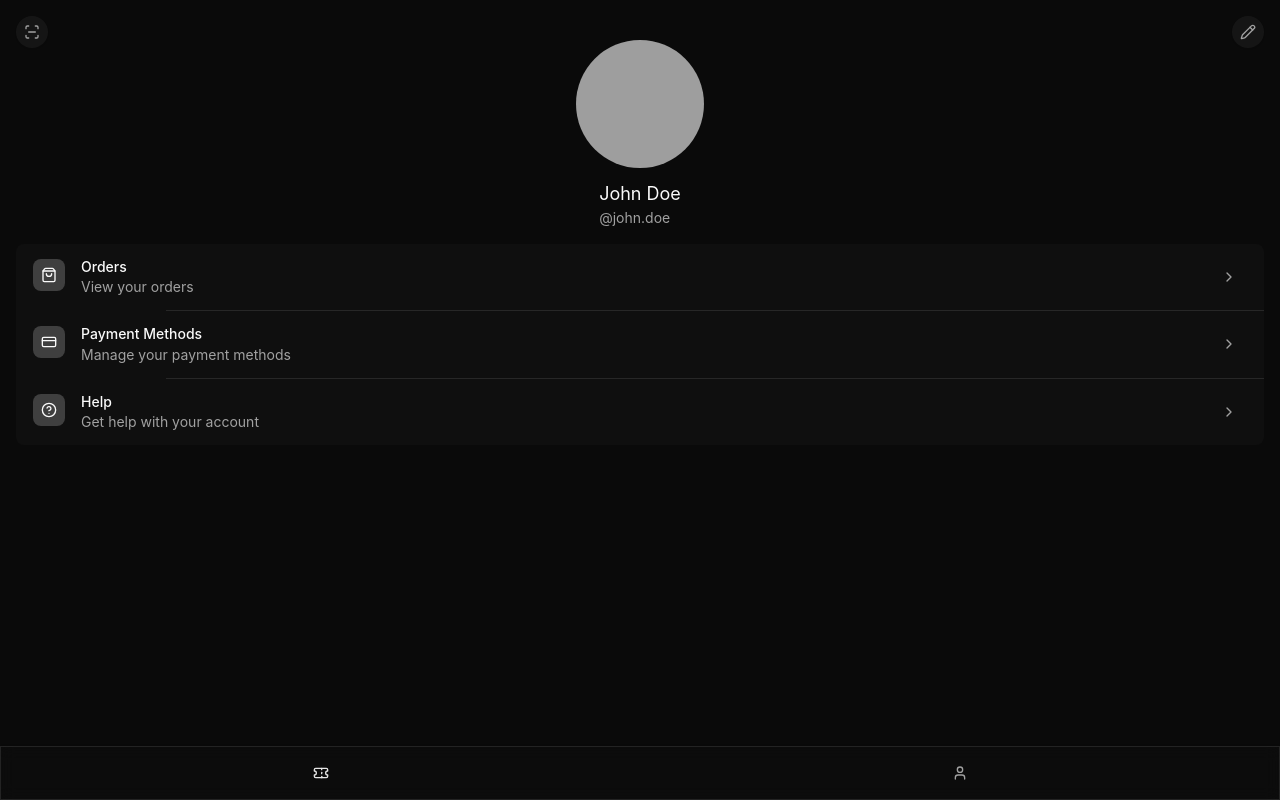
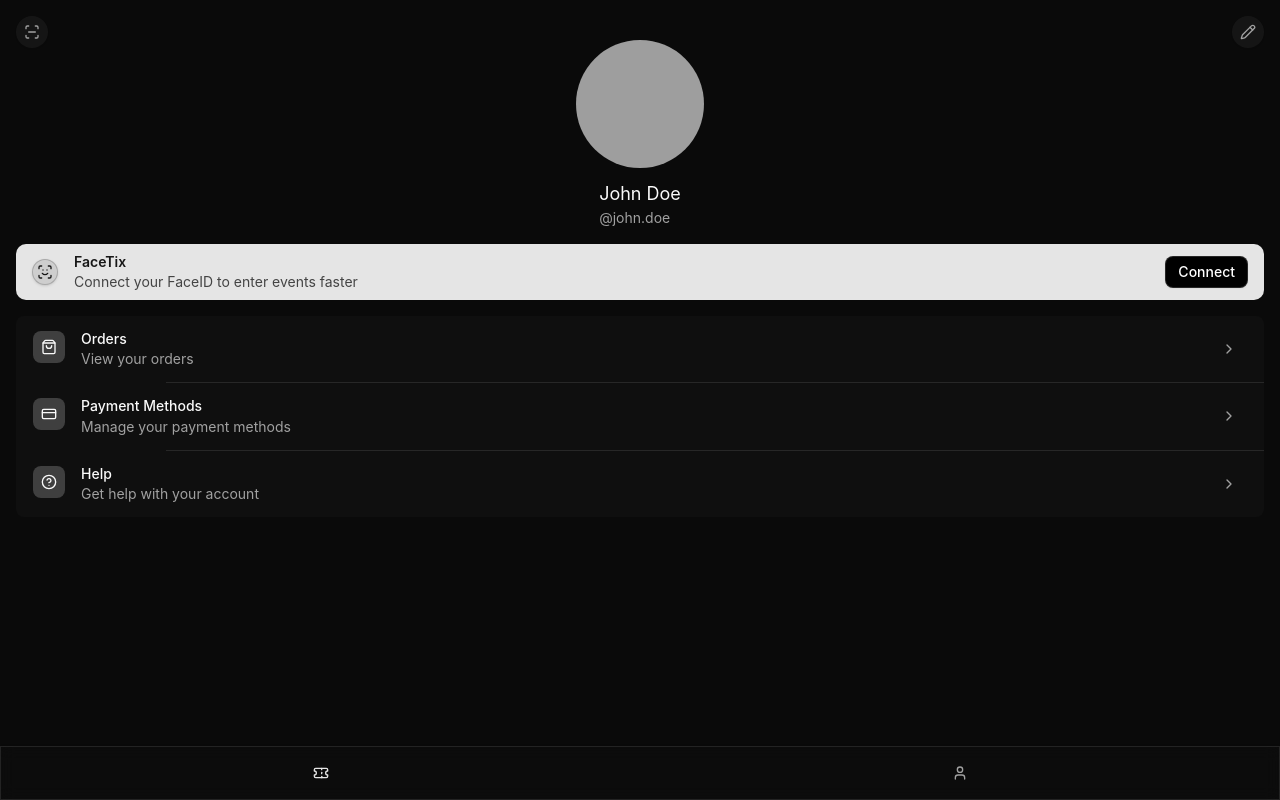
Before and after one commit to Flexxx-App/tma, a Next.js app: page /profile in a window 1280 px wide. Built offline with nearby package versions, Linux system fonts and the light colour scheme; grey boxes are pictures that could not be loaded.

Commit message:
face tix banner

```diff
--- a/package.json
+++ b/package.json
@@ -13,6 +13,7 @@
     "@radix-ui/react-progress": "^1.1.8",
     "@radix-ui/react-separator": "^1.1.8",
     "@radix-ui/react-slot": "^1.2.4",
+    "@radix-ui/react-use-controllable-state": "^1.2.2",
     "@telegram-apps/sdk-react": "^3.3.9",
     "class-variance-authority": "^0.7.1",
     "clsx": "^2.1.1",
@@ -21,6 +22,7 @@
     "embla-carousel-react": "8.6.0",
     "eruda": "^3.4.3",
     "lucide-react": "^0.553.0",
+    "motion": "^12.23.24",
     "next": "16.0.1",
     "qr-code-styling": "^1.9.2",
     "qrcode": "^1.5.4",
--- a/src/entities/event/ui/event-card.tsx
+++ b/src/entities/event/ui/event-card.tsx
@@ -25,11 +25,22 @@ export const EventCard: React.FC<IProps> = ({ event, className, ...props }) => {
   return (
     <div
       className={cn(
-        "flex gap-4 bg-card px-6 py-4 rounded-md w-full items-center justify-between hover:bg-accent/50 transition-all cursor-pointer",
+        "relative overflow-hidden",
+        "flex gap-4 px-6 py-4 rounded-md w-full items-center justify-between transition-colors duration-300 hover:bg-accent/50 cursor-pointer",
+        "bg-card/30",
         className
       )}
       {...props}
     >
+      <div
+        className={cn(
+          "absolute inset-0 -z-10",
+          "bg-cover bg-center bg-no-repeat",
+          "blur-2xl scale-110 opacity-60"
+        )}
+        style={{ backgroundImage: `url(${posterUrl})` }}
+      />
+
       <div className="flex gap-4 ">
         <Image
           src={posterUrl}
--- a/src/pages/(profile)/ui/profile-page.tsx
+++ b/src/pages/(profile)/ui/profile-page.tsx
@@ -1,17 +1,42 @@
+"use client";
+
 import { UserInfoWidget } from "./user-info";
 import { Button, Page } from "@/shared/ui";
 import { PencilIcon, ScanLine } from "lucide-react";
 import { NavList } from "./nav-list";
+import {
+  Banner,
+  BannerIcon,
+  BannerTitle,
+  BannerAction,
+  BannerDescription,
+} from "@/shared/ui";
+import { ScanFace } from "lucide-react";
 
 export const ProfilePage = () => {
   return (
-    <Page>
+    <Page className="flex flex-col">
       <UserInfoWidget
         name="John Doe"
         username="john.doe"
         avatar="https://github.com/shadcn.png"
         className="pt-10"
       />
+      <div className="px-4 mb-4">
+        <Banner className="rounded-lg">
+          <div className="flex items-center gap-4">
+            <BannerIcon icon={ScanFace} />
+            <div className="flex flex-col">
+              <BannerTitle className="font-semibold">FaceTix</BannerTitle>
+              <BannerDescription className="text-[#444444]">
+                Connect your FaceID to enter events faster
+              </BannerDescription>
+            </div>
+          </div>
+          <BannerAction>Connect</BannerAction>
+        </Banner>
+      </div>
+
       <NavList className="px-4" />
       <Button
         className="absolute right-4 p-2! h-8 top-4 rounded-full! border-none text-md text-muted-foreground hover:bg-transparent hover:text-foreground"
--- /dev/null
+++ b/src/shared/ui/banner.tsx
@@ -0,0 +1,151 @@
+"use client";
+
+import { useControllableState } from "@radix-ui/react-use-controllable-state";
+import { type LucideIcon, XIcon } from "lucide-react";
+import {
+  type ComponentProps,
+  createContext,
+  type HTMLAttributes,
+  type MouseEventHandler,
+  useContext,
+} from "react";
+import { Button } from "@/shared/ui/button";
+import { cn } from "@/shared/lib/utils";
+
+type BannerContextProps = {
+  show: boolean;
+  setShow: (show: boolean) => void;
+};
+
+export const BannerContext = createContext<BannerContextProps>({
+  show: true,
+  setShow: () => {},
+});
+
+export type BannerProps = HTMLAttributes<HTMLDivElement> & {
+  visible?: boolean;
+  defaultVisible?: boolean;
+  onClose?: () => void;
+  inset?: boolean;
+};
+
+export const Banner = ({
+  children,
+  visible,
+  defaultVisible = true,
+  onClose,
+  className,
+  inset = false,
+  ...props
+}: BannerProps) => {
+  const [show, setShow] = useControllableState({
+    defaultProp: defaultVisible,
+    prop: visible,
+    onChange: onClose,
+  });
+
+  if (!show) {
+    return null;
+  }
+
+  return (
+    <BannerContext.Provider value={{ show, setShow }}>
+      <div
+        className={cn(
+          "flex w-full items-center justify-between gap-2 bg-primary px-4 py-2 text-primary-foreground",
+          inset && "rounded-lg",
+          className
+        )}
+        {...props}
+      >
+        {children}
+      </div>
+    </BannerContext.Provider>
+  );
+};
+
+export type BannerIconProps = HTMLAttributes<HTMLDivElement> & {
+  icon: LucideIcon;
+};
+
+export const BannerIcon = ({
+  icon: Icon,
+  className,
+  ...props
+}: BannerIconProps) => (
+  <div
+    className={cn(
+      "rounded-full border border-background/20 bg-background/10 p-1 shadow-sm",
+      className
+    )}
+    {...props}
+  >
+    <Icon size={16} />
+  </div>
+);
+
+export type BannerTitleProps = HTMLAttributes<HTMLParagraphElement>;
+
+export const BannerTitle = ({ className, ...props }: BannerTitleProps) => (
+  <p className={cn("flex-1 text-sm", className)} {...props} />
+);
+
+export type BannerDescriptionProps = HTMLAttributes<HTMLParagraphElement>;
+
+export const BannerDescription = ({
+  className,
+  ...props
+}: BannerDescriptionProps) => (
+  <p className={cn("text-sm", className)} {...props} />
+);
+
+export type BannerActionProps = ComponentProps<typeof Button>;
+
+export const BannerAction = ({
+  variant = "outline",
+  size = "sm",
+  className,
+  ...props
+}: BannerActionProps) => (
+  <Button
+    className={cn(
+      "shrink-0 bg-black! text-white hover:bg-black/80 hover:text-white cursor-pointer",
+      className
+    )}
+    size={size}
+    variant={variant}
+    {...props}
+  />
+);
+
+export type BannerCloseProps = ComponentProps<typeof Button>;
+
+export const BannerClose = ({
+  variant = "ghost",
+  size = "icon",
+  onClick,
+  className,
+  ...props
+}: BannerCloseProps) => {
+  const { setShow } = useContext(BannerContext);
+
+  const handleClick: MouseEventHandler<HTMLButtonElement> = (e) => {
+    setShow(false);
+    onClick?.(e);
+  };
+
+  return (
+    <Button
+      className={cn(
+        "shrink-0 bg-transparent hover:bg-background/10 hover:text-background",
+        className
+      )}
+      onClick={handleClick}
+      size={size}
+      variant={variant}
+      {...props}
+    >
+      <XIcon size={18} />
+    </Button>
+  );
+};
--- /dev/null
+++ b/src/shared/ui/hover-border-gradient.tsx
@@ -0,0 +1,102 @@
+"use client";
+import React, { useState, useEffect, useCallback } from "react";
+
+import { motion } from "motion/react";
+import { cn } from "@/shared/lib/utils";
+
+type Direction = "TOP" | "LEFT" | "BOTTOM" | "RIGHT";
+
+export function HoverBorderGradient({
+  children,
+  containerClassName,
+  className,
+  as: Tag = "button",
+  duration = 1,
+  clockwise = true,
+  ...props
+}: React.PropsWithChildren<
+  {
+    as?: React.ElementType;
+    containerClassName?: string;
+    className?: string;
+    duration?: number;
+    clockwise?: boolean;
+  } & React.HTMLAttributes<HTMLElement>
+>) {
+  const [hovered, setHovered] = useState<boolean>(false);
+  const [direction, setDirection] = useState<Direction>("TOP");
+
+  const rotateDirection = useCallback(
+    (currentDirection: Direction): Direction => {
+      const directions: Direction[] = ["TOP", "LEFT", "BOTTOM", "RIGHT"];
+      const currentIndex = directions.indexOf(currentDirection);
+      const nextIndex = clockwise
+        ? (currentIndex - 1 + directions.length) % directions.length
+        : (currentIndex + 1) % directions.length;
+      return directions[nextIndex];
+    },
+    [clockwise]
+  );
+
+  const movingMap: Record<Direction, string> = {
+    TOP: "radial-gradient(20.7% 50% at 50% 0%, hsl(0, 0%, 100%) 0%, rgba(255, 255, 255, 0) 100%)",
+    LEFT: "radial-gradient(16.6% 43.1% at 0% 50%, hsl(0, 0%, 100%) 0%, rgba(255, 255, 255, 0) 100%)",
+    BOTTOM:
+      "radial-gradient(20.7% 50% at 50% 100%, hsl(0, 0%, 100%) 0%, rgba(255, 255, 255, 0) 100%)",
+    RIGHT:
+      "radial-gradient(16.2% 41.199999999999996% at 100% 50%, hsl(0, 0%, 100%) 0%, rgba(255, 255, 255, 0) 100%)",
+  };
+
+  const highlight =
+    "radial-gradient(75% 181.15942028985506% at 50% 50%, #3275F8 0%, rgba(255, 255, 255, 0) 100%)";
+
+  useEffect(() => {
+    if (!hovered) {
+      const interval = setInterval(() => {
+        setDirection((prevState) => rotateDirection(prevState));
+      }, duration * 1000);
+      return () => clearInterval(interval);
+    }
+  }, [hovered, duration, rotateDirection]);
+  return (
+    <Tag
+      onMouseEnter={() => {
+        setHovered(true);
+      }}
+      onMouseLeave={() => setHovered(false)}
+      className={cn(
+        "relative flex rounded-full border  content-center bg-black/20 hover:bg-black/10 transition duration-500 dark:bg-white/20 items-center flex-col flex-nowrap gap-10 h-min justify-center overflow-visible p-px decoration-clone w-full",
+        containerClassName
+      )}
+      {...props}
+    >
+      <div
+        className={cn(
+          "w-auto text-white z-10 bg-black px-4 py-2 rounded-[inherit]",
+          className
+        )}
+      >
+        {children}
+      </div>
+      <motion.div
+        className={cn(
+          "flex-none inset-0 overflow-hidden absolute z-0 rounded-[inherit]"
+        )}
+        style={{
+          filter: "blur(2px)",
+          position: "absolute",
+          width: "100%",
+          height: "100%",
+        }}
+        initial={{ background: movingMap[direction] }}
+        animate={{
+          background: hovered
+            ? [movingMap[direction], highlight]
+            : movingMap[direction],
+        }}
+        transition={{ ease: "linear", duration: duration ?? 1 }}
+      />
+      <div className="bg-black absolute z-1 flex-none inset-[2px] rounded-[100px]" />
+    </Tag>
+  );
+}
--- a/src/shared/ui/index.ts
+++ b/src/shared/ui/index.ts
@@ -10,3 +10,5 @@ export * from "./embla/carousel";
 export * from "./avatar";
 export * from "./particles";
 export * from "./item";
+export * from "./banner";
+export * from "./hover-border-gradient";
```
Also changed, not shown: components.json, 1 other file (tests, documents, lock files or other folders).
